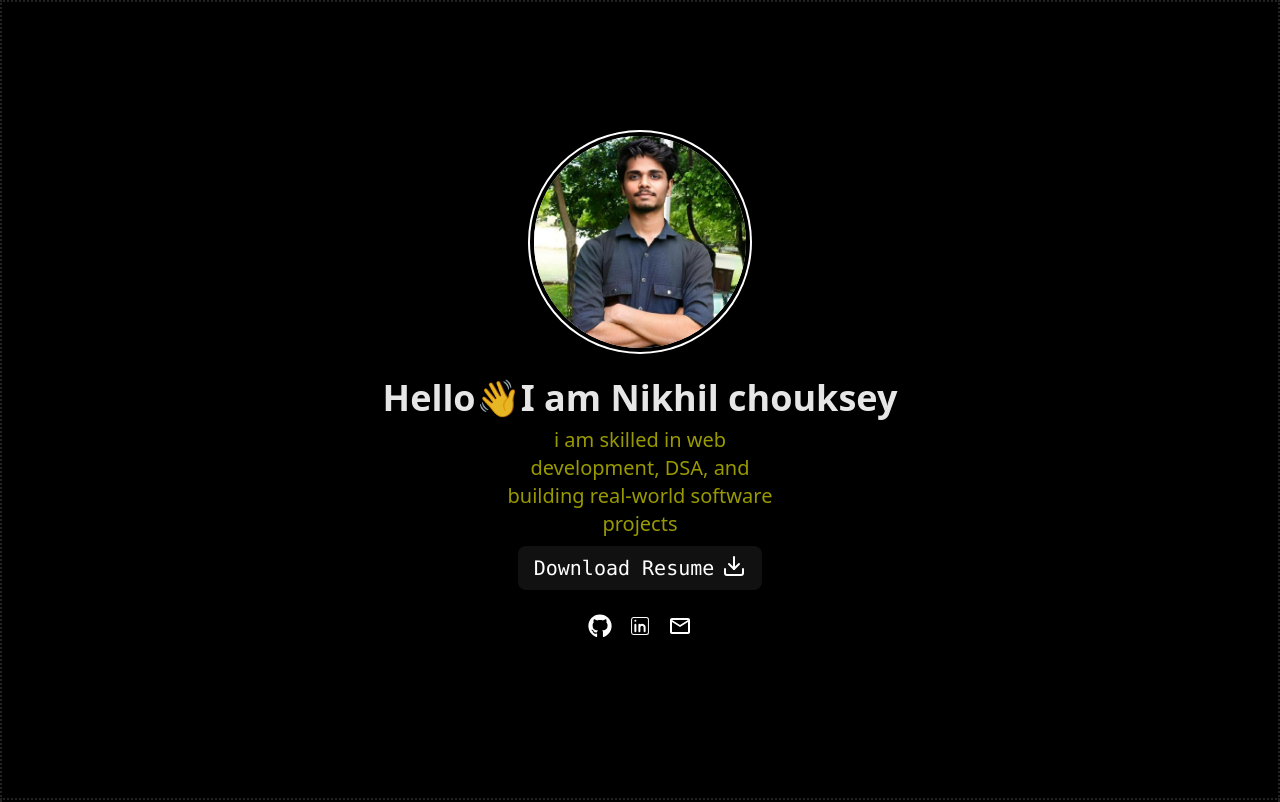
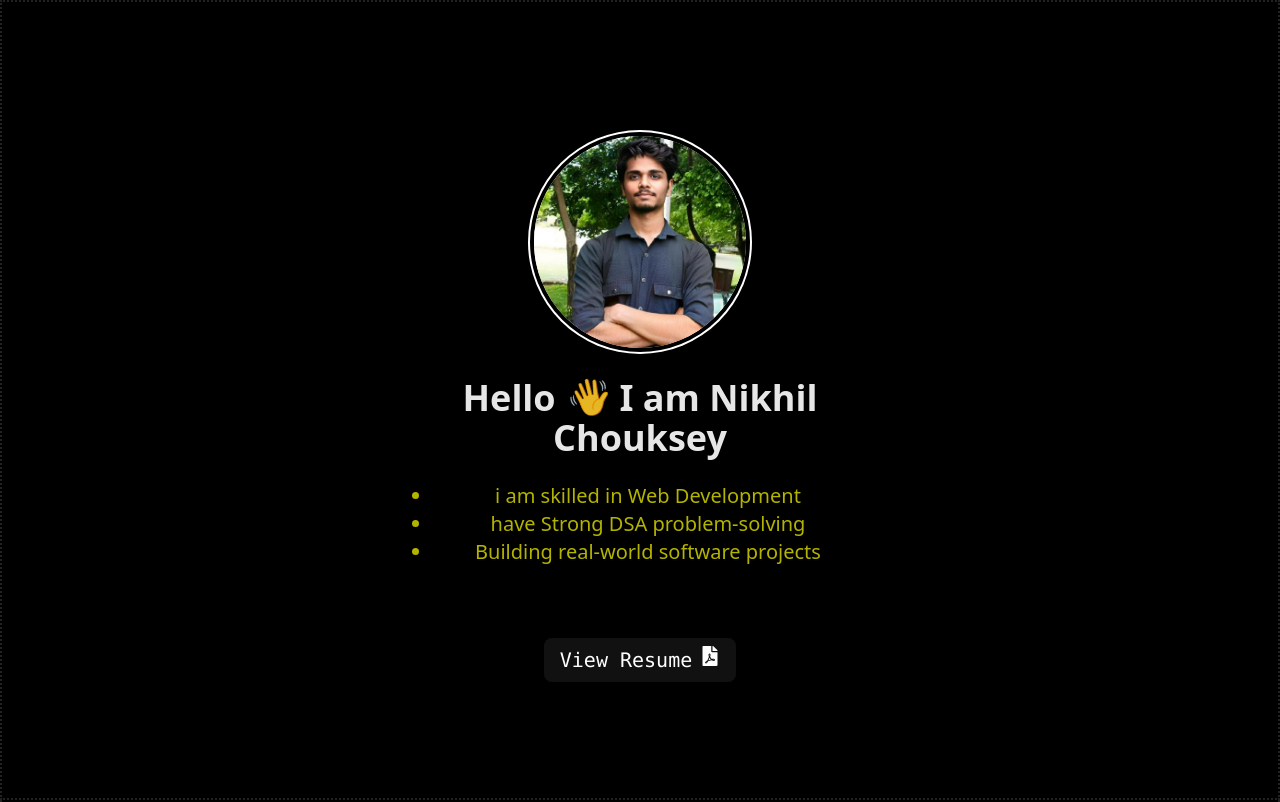
Before and after one commit to nikhilchoukseyy/my-portfolio-react, a React (Vite) app: page / in a window 1280 px wide. Shown: the top 802 px of the page. Built offline with nearby package versions, Linux system fonts and the light colour scheme; a web font is replaced by a local one.

Commit message:
Contact page complted

```diff
--- a/package.json
+++ b/package.json
@@ -11,6 +11,7 @@
   },
   "dependencies": {
     "@gsap/react": "^2.1.2",
+    "emailjs-com": "^3.2.0",
     "flowbite-react": "^0.11.7",
     "framer-motion": "^12.15.0",
     "lucide-react": "^0.511.0",
--- a/src/components/DesktopNavbar.jsx
+++ b/src/components/DesktopNavbar.jsx
@@ -80,12 +80,12 @@ const DesktopNavbar = () => {
             >
               {isDark ? <Sun size={28} /> : <Moon size={28} />}
             </motion.button>
-      <div className="hidden sm:flex  justify-center items-center p-2 space-x-3">
+      <div className="hidden sm:flex  justify-center items-center p-2 space-x-3 ">
         {tabs.map((tab) => (
           <Link
             key={tab.id}
             onClick={() => {handleTabClick(tab.id); playClick()}}
-            className={`relative px-2 rounded-lg py-1 text-lg font-medium transition-all duration-300 ${activeTab === tab.id
+            className={`relative shadow-xl px-2 rounded-lg py-1 text-lg font-medium transition-all duration-300 ${activeTab === tab.id
               ? 'text-text-primary opacity-100 bg-bg-secondary scale-110'
               : 'text-text-primary opacity-40 hover:opacity-100'
               }`}
--- a/src/components/MobileNavbar.jsx
+++ b/src/components/MobileNavbar.jsx
@@ -61,14 +61,14 @@ const MobileNavbar = () => {
           key={tab.id}
           onClick={() =>{ handleTabClick(tab.id);playClick()}}
           className={`relative px-1 py-1 text-xs font-medium transition-all duration-300 ${activeTab === tab.id
-              ? ' text-white bg-black rounded-full opacity-100 scale-125'
+              ? ' text-text-primary bg-transparent rounded-full opacity-100 scale-125'
               : ' text-text-primary  bg-transparent rounded-full opacity-50 hover:opacity-100'
             }`}
         >
           {activeTab === tab.id && (
             <motion.span
               layoutId="tween"
-              className="absolute inset-0 z-2 bg-[#111] rounded-full"
+              className="absolute inset-0 z-2 bg-transparent rounded-full"
               transition={{ type: 'spring', bounce: 0.5, duration: 0.2 }}
             />
           )}
--- a/src/components/Preloader.jsx
+++ b/src/components/Preloader.jsx
@@ -8,7 +8,7 @@ const Preloader = () => {
 
   useEffect(() => {
     const finishLoading = () => {
-      setTimeout(() => setIsLoading(false), 100)
+      setTimeout(() => setIsLoading(false), 2000)
     }
 
     if (document.readyState === 'complete') {
--- a/src/context/ThemeContext.jsx
+++ b/src/context/ThemeContext.jsx
@@ -12,7 +12,7 @@ export const ThemeProvider = ({children}) =>{
     const bgPrimary = isDark ? "#FAF9F6" : "#000000" ;
     const textPrimary = isDark ? "#000000" : "#ffffff" ;
     const bgSecondary = isDark ?  "#FFFAFA" : "#111111" ;
-    const bgButtons = isDark ? "#000000" : "#111111" ;
+    const bgButtons = isDark ? "#ffffff" : "#111111" ;
     const bgTertiary = isDark ? "#000000" : "#222222" ;
     const textTertiary = isDark ? "#FF0000" :"#FFFF00" ;
     const bgButtons2 = isDark ? "#ffffff" : "#222222";
--- a/src/pages/EducationPage.jsx
+++ b/src/pages/EducationPage.jsx
@@ -91,8 +91,8 @@ const EducationPage = () => {
   }, []);
 
   return (
-    <div className="timeline-container relative w-full min-h-[220vh] bg-bg-primary overflow-hidden">
-
+    <div className="timeline-container relative w-full min-h-[220vh] bg-bg-primary overflow-hidden border-bg-tertiary border-dotted border-2 border-t-0">
+      <h1 className="text-text-primary text-center font-thin text-2xl pt-4">Education</h1>
       <svg
         width="100%"
         height="1500"
@@ -117,14 +117,14 @@ const EducationPage = () => {
       {Education.map((card, i) => {
 
         const positionClass = i % 2 === 0
-          ? "left-[45%] sm:left-[10%] md:left-[40%] lg:left-[45%]"
-          : "left-[55%] sm:left-[10%] md:left-[70%] lg:left-[55%]";
+          ? "left-[45%] sm:left-[10%] md:left-[45%] lg:left-[45%]"
+          : "left-[55%] sm:left-[10%] md:left-[55%] lg:left-[55%]";
 
         return (
           <div
             key={i}
             ref={(el) => (cardsRef.current[i] = el)}
-            className={`absolute ${positionClass} w-[260px] bg-bg-secondary text-text-primary p-4 rounded-xl shadow-xl opacity-0`}
+            className={`absolute ${positionClass} w-[260px] lg:w-[360px] bg-bg-secondary text-text-primary p-4 rounded-xl shadow-xl opacity-0`}
             style={{ transform: "translateX(-50%)" }}
           >
             <h3 className="text-xl font-bold">{card.title}</h3>
@@ -134,6 +134,7 @@ const EducationPage = () => {
           </div>
         );
       })}
+
     </div>
   );
 };
--- a/src/pages/HomePage.jsx
+++ b/src/pages/HomePage.jsx
@@ -2,7 +2,7 @@ import React, { useState } from 'react';
 import { motion } from "framer-motion";
 import { Typewriter } from 'react-simple-typewriter';
 import avatarPhoto from '../assets/github-profile-photo.jpeg'
-import { Download } from 'lucide-react';
+import { FaFilePdf } from "react-icons/fa";
 import { CiLinkedin } from "react-icons/ci";
 import { FaGithub } from "react-icons/fa";
 import { MdOutlineEmail } from "react-icons/md";
@@ -11,6 +11,12 @@ import DesktopNavbar from '../components/DesktopNavbar';
 import FadeInUpAnimation from '../hooks/FadeInUpAnimation';
 import useClickSound from '../hooks/useClickSound';
 import clickSound from '../assets/clickSound.mp3'
+
+const introPoints = [
+  "i am skilled in Web Development",
+  "have Strong DSA problem-solving",
+  "Building real-world software projects",
+];
 
 const HomePage = () => {
 
@@ -32,50 +38,63 @@ const HomePage = () => {
             className="w-full object-cover rounded-full border-4 border-bg-primary"
           />
         </motion.div>
-        <div className='h-auto w-[80%] flex flex-col md:flex-col md:items-center items-center justify-center gap-2 mt-2 mb-0 md:mb-6 text-center px-0'>
-          <h1 className='text-3xl md:text-4xl font-extrabold opacity-90'>Hello
-            <motion.span
-              style={{ display: "inline-block", transformOrigin:"70% 70%", }}
-              animate={{rotate: [0, 20, -10, 20, -6, 15, 0]}}
-              transition={{duration:2, repeat:Infinity , repeatDelay:2,ease:"easeInOut"}}
-            >👋</motion.span>
-            I am Nikhil chouksey</h1>
-          <span
-            className='h-auto md:h-[48px] md:text-center text-md font-normal md:text-xl  md:w-[50%]  text-text-tertiary px-2 text-center opacity-60'
-          >i am skilled in web development, DSA, and building real-world software projects
-            {/* <Typewriter
-      words={['Information Technology student skilled in web development, DSA, and building real-world software projects']}
-      // loop={false}
-      // cursor
-      // cursorStyle="_"
-      // typeSpeed={100}
-      // deleteSpeed={100}
-      // delaySpeed={3000}
-    /> */}
-          </span>
-        </div>
+        <div className="h-auto w-[80%] flex flex-col md:flex-col md:items-center items-center justify-center gap-2 mt-2 mb-0 md:mb-6 text-center px-0">
+
+      <h1 className="text-3xl md:text-4xl font-extrabold opacity-90">
+        Hello{" "}
+        <motion.span
+          style={{ display: "inline-block", transformOrigin: "70% 70%" }}
+          animate={{ rotate: [0, 20, -10, 20, -6, 15, 0] }}
+          transition={{
+            duration: 2,
+            repeat: Infinity,
+            repeatDelay: 2,
+            ease: "easeInOut",
+          }}
+        >
+          👋
+        </motion.span>{" "}
+        I am Nikhil Chouksey
+      </h1>
+
+
+      <motion.ul
+        className="mt-4 md:text-xl text-md text-text-tertiary font-medium list-disc text-center md:w-full px-0 ml-4"
+        initial="hidden"
+        animate="visible"
+        variants={{
+          hidden: { opacity: 0 },
+          visible: {
+            opacity: 0.7,
+            transition: { staggerChildren: 0.4 },
+          },
+        }}
+      >
+        {introPoints.map((point, index) => (
+          <motion.li
+            key={index}
+            variants={{
+              hidden: { opacity: 0, y: 20 },
+              visible: { opacity: 1, y: 0 },
+            }}
+            transition={{ duration: 0.6, ease: "easeOut" }}
+          >
+            {point}
+          </motion.li>
+        ))}
+      </motion.ul>
+    </div>
 
 
         <motion.button
           onClick={() => { playClick(); }}
-          className="bg-bg-buttons rounded-lg px-4 py-2 text-text-secondary  transition active:shadow-xs  active:bg-opacity-100 cursor-pointer  md:mt-8 md:mb-2 active:scale-95 md:active:scale-95 md:hover:bg-bg-tertiary border-text-primary hover:shadow-text-primary hover:text-text-secondary border-0 font-sans md:text-xl mt-0">
-          <a className="flex flex-row gap-2 font-mono">
-            <span>Download Resume</span>
-            <Download className='hover:translate-y-1 transition duration-200' />
+          className="bg-bg-buttons rounded-lg px-4 py-2 text-text-primary transition active:shadow-xs  active:bg-opacity-100 cursor-pointer  md:mt-8 md:mb-2 active:scale-95 md:active:scale-95 border-0 font-sans md:text-xl mt-0 shadow-xl">
+          <a className="flex flex-row gap-2 font-mono" href='https://drive.google.com/file/d/1-uWGY7Ve4NkuRr85NnimyfoUgKF3TeG2/view?usp=sharing'>
+            <span>View Resume</span>
+            <FaFilePdf />
           </a>
         </motion.button>
-        <motion.div
-          className=' flex flex-row gap-4  '>
-          <motion.button
-            onClick={() => { playClick(); }}
-            className='text-2xl hover:-translate-y-1 transition duration-200'><FaGithub /></motion.button>
-          <motion.button
-            onClick={() => { playClick(); }}
-            className='text-2xl hover:-translate-y-1 transition duration-200'><CiLinkedin /></motion.button>
-          <motion.button
-            onClick={() => { playClick(); }}
-            className='text-2xl hover:-translate-y-1 transition duration-200'><MdOutlineEmail /></motion.button>
-        </motion.div>
+
       </div>
       <motion.div
         className='w-[100%]'><MobileNavbar /></motion.div>
```
Also changed, not shown: src/components/ProjectCard.jsx (+5 -5 lines), src/pages/ContactMe.jsx (+129 -10 lines), src/pages/SkillsPage.jsx (+4 -4 lines), 1 other file (tests, documents, lock files or other folders).
